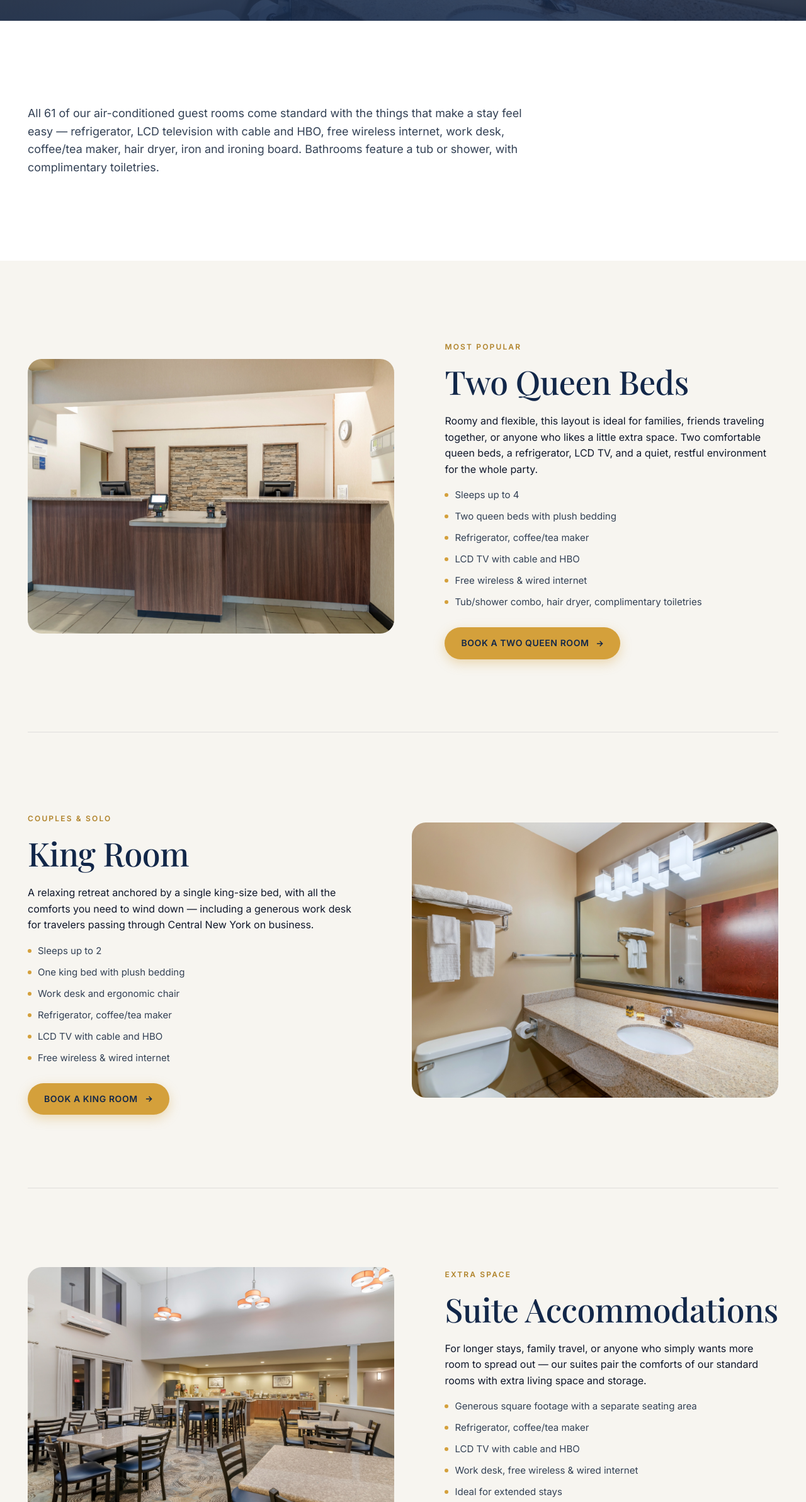
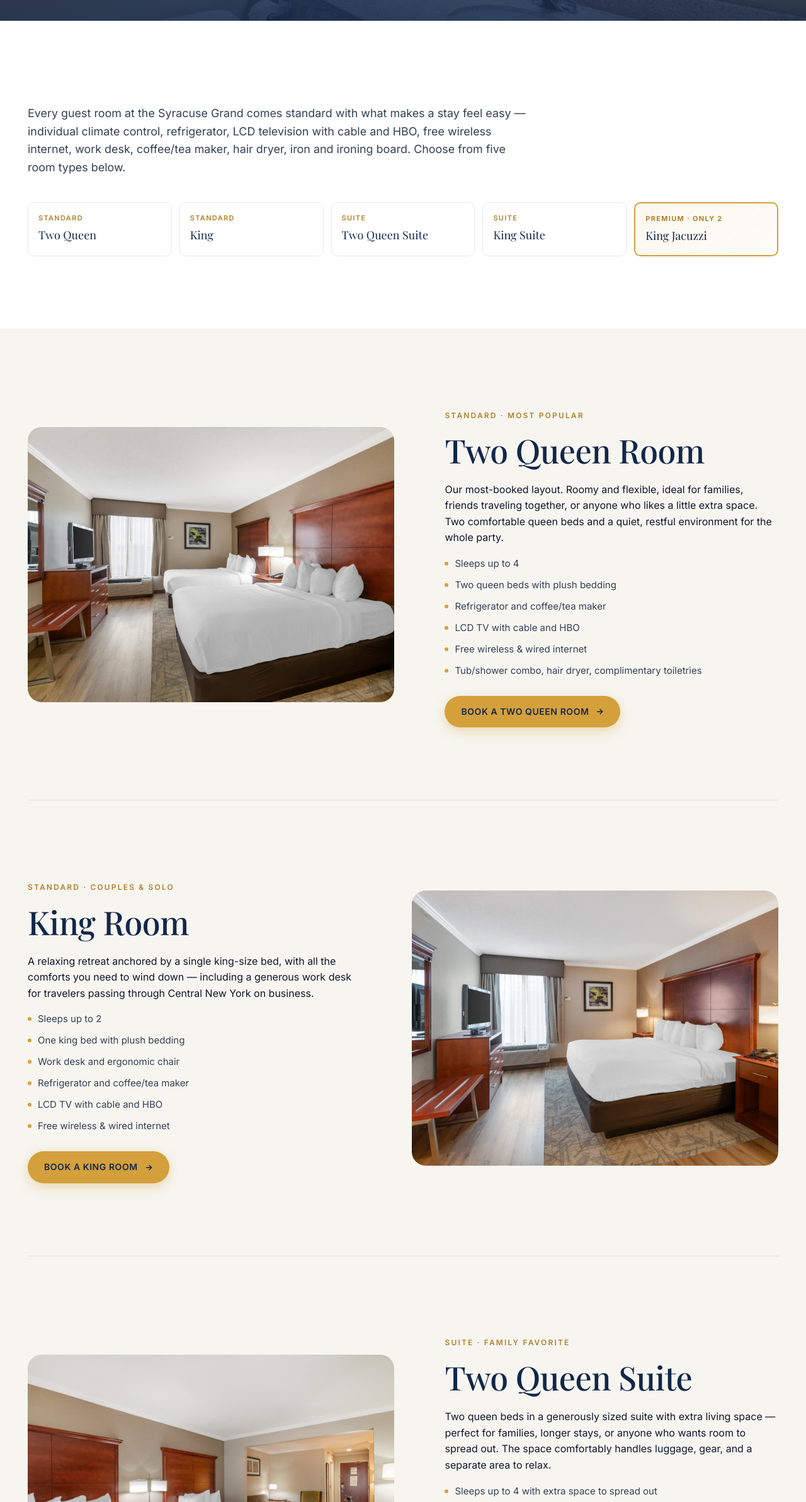
Before and after one commit to kayurp19/syracuse-grand, a plain HTML site: page rooms.html in a window 1280 px wide. Shown: the part 415-2800 px from the top of the page at 63% size. Drawn offline with nearby package versions, Linux system fonts and the light colour scheme; a web font is replaced by a local one.

Commit message:
Rooms: rebuild with 5 actual categories (2 Queen, King, suites, King Jacuzzi premium) + real room photos

```diff
--- a/rooms.html
+++ b/rooms.html
@@ -70,7 +70,31 @@
 
 <section class="section">
   <div class="container">
-    <p class="lead reveal" style="max-width: 70ch;">All 61 of our air-conditioned guest rooms come standard with the things that make a stay feel easy — refrigerator, LCD television with cable and HBO, free wireless internet, work desk, coffee/tea maker, hair dryer, iron and ironing board. Bathrooms feature a tub or shower, with complimentary toiletries.</p>
+    <p class="lead reveal" style="max-width: 70ch;">Every guest room at the Syracuse Grand comes standard with what makes a stay feel easy — individual climate control, refrigerator, LCD television with cable and HBO, free wireless internet, work desk, coffee/tea maker, hair dryer, iron and ironing board. Choose from five room types below.</p>
+
+    <!-- Quick room-type chooser -->
+    <div class="reveal" style="margin-top: 40px; display: grid; grid-template-columns: repeat(auto-fit, minmax(170px, 1fr)); gap: 12px;">
+      <a href="#two-queen" style="text-decoration:none; padding: 16px; border: 1px solid var(--line); border-radius: 10px; transition: background .2s, border-color .2s; display: block;" onmouseover="this.style.background='var(--bg-soft)'" onmouseout="this.style.background='transparent'">
+        <div style="font-size:11px; letter-spacing:.12em; color: var(--gold-deep); text-transform: uppercase; font-weight:600;">Standard</div>
+        <div style="font-family: var(--serif); color: var(--navy-deep); font-size: 18px; margin-top: 4px;">Two Queen</div>
+      </a>
+      <a href="#king" style="text-decoration:none; padding: 16px; border: 1px solid var(--line); border-radius: 10px; display: block;">
+        <div style="font-size:11px; letter-spacing:.12em; color: var(--gold-deep); text-transform: uppercase; font-weight:600;">Standard</div>
+        <div style="font-family: var(--serif); color: var(--navy-deep); font-size: 18px; margin-top: 4px;">King</div>
+      </a>
+      <a href="#two-queen-suite" style="text-decoration:none; padding: 16px; border: 1px solid var(--line); border-radius: 10px; display: block;">
+        <div style="font-size:11px; letter-spacing:.12em; color: var(--gold-deep); text-transform: uppercase; font-weight:600;">Suite</div>
+        <div style="font-family: var(--serif); color: var(--navy-deep); font-size: 18px; margin-top: 4px;">Two Queen Suite</div>
+      </a>
+      <a href="#king-suite" style="text-decoration:none; padding: 16px; border: 1px solid var(--line); border-radius: 10px; display: block;">
+        <div style="font-size:11px; letter-spacing:.12em; color: var(--gold-deep); text-transform: uppercase; font-weight:600;">Suite</div>
+        <div style="font-family: var(--serif); color: var(--navy-deep); font-size: 18px; margin-top: 4px;">King Suite</div>
+      </a>
+      <a href="#jacuzzi" style="text-decoration:none; padding: 16px; border: 2px solid var(--gold); border-radius: 10px; background: linear-gradient(135deg, rgba(212,160,59,.08), rgba(230,180,83,.04)); display: block;">
+        <div style="font-size:11px; letter-spacing:.12em; color: var(--gold-deep); text-transform: uppercase; font-weight:700;">Premium · Only 2</div>
+        <div style="font-family: var(--serif); color: var(--navy-deep); font-size: 18px; margin-top: 4px;">King Jacuzzi</div>
+      </a>
+    </div>
   </div>
 </section>
 
@@ -79,15 +103,15 @@
 
     <!-- Two Queen -->
     <article id="two-queen" class="split section reveal">
-      <div class="split__media"><img src="./assets/images/front-desk.jpg" alt="Welcoming hotel interior and front desk at Syracuse Grand" loading="lazy"/></div>
+      <div class="split__media"><img src="./assets/images/room-two-queen.jpg" alt="Two Queen guest room with two queen beds at Syracuse Grand hotel in Liverpool, NY" loading="lazy"/></div>
       <div>
-        <p class="eyebrow">Most Popular</p>
-        <h2 class="serif" style="margin: 16px 0 20px;">Two Queen Beds</h2>
-        <p>Roomy and flexible, this layout is ideal for families, friends traveling together, or anyone who likes a little extra space. Two comfortable queen beds, a refrigerator, LCD TV, and a quiet, restful environment for the whole party.</p>
+        <p class="eyebrow">Standard · Most Popular</p>
+        <h2 class="serif" style="margin: 16px 0 20px;">Two Queen Room</h2>
+        <p>Our most-booked layout. Roomy and flexible, ideal for families, friends traveling together, or anyone who likes a little extra space. Two comfortable queen beds and a quiet, restful environment for the whole party.</p>
         <ul class="spec-list">
           <li>Sleeps up to 4</li>
           <li>Two queen beds with plush bedding</li>
-          <li>Refrigerator, coffee/tea maker</li>
+          <li>Refrigerator and coffee/tea maker</li>
           <li>LCD TV with cable and HBO</li>
           <li>Free wireless &amp; wired internet</li>
           <li>Tub/shower combo, hair dryer, complimentary toiletries</li>
@@ -100,16 +124,16 @@
 
     <!-- King -->
     <article id="king" class="split split--reverse section reveal" style="border-top: 1px solid var(--line);">
-      <div class="split__media"><img src="./assets/images/bathroom.jpg" alt="Modern bathroom in a Syracuse Grand guest room" loading="lazy"/></div>
+      <div class="split__media"><img src="./assets/images/room-king.jpg" alt="King guest room with king bed and work desk at Syracuse Grand hotel" loading="lazy"/></div>
       <div>
-        <p class="eyebrow">Couples &amp; Solo</p>
+        <p class="eyebrow">Standard · Couples &amp; Solo</p>
         <h2 class="serif" style="margin: 16px 0 20px;">King Room</h2>
         <p>A relaxing retreat anchored by a single king-size bed, with all the comforts you need to wind down — including a generous work desk for travelers passing through Central New York on business.</p>
         <ul class="spec-list">
           <li>Sleeps up to 2</li>
           <li>One king bed with plush bedding</li>
           <li>Work desk and ergonomic chair</li>
-          <li>Refrigerator, coffee/tea maker</li>
+          <li>Refrigerator and coffee/tea maker</li>
           <li>LCD TV with cable and HBO</li>
           <li>Free wireless &amp; wired internet</li>
         </ul>
@@ -119,21 +143,67 @@
       </div>
     </article>
 
-    <!-- Suite -->
-    <article id="suite" class="split section reveal" style="border-top: 1px solid var(--line);">
-      <div class="split__media"><img src="./assets/images/breakfast.jpg" alt="Open, inviting breakfast area at Syracuse Grand" loading="lazy"/></div>
+    <!-- Two Queen Suite -->
+    <article id="two-queen-suite" class="split section reveal" style="border-top: 1px solid var(--line);">
+      <div class="split__media"><img src="./assets/images/room-two-queen-suite.jpg" alt="Spacious Two Queen Suite with two queen beds and sitting area at Syracuse Grand hotel" loading="lazy"/></div>
       <div>
-        <p class="eyebrow">Extra Space</p>
-        <h2 class="serif" style="margin: 16px 0 20px;">Suite Accommodations</h2>
-        <p>For longer stays, family travel, or anyone who simply wants more room to spread out — our suites pair the comforts of our standard rooms with extra living space and storage.</p>
+        <p class="eyebrow">Suite · Family Favorite</p>
+        <h2 class="serif" style="margin: 16px 0 20px;">Two Queen Suite</h2>
+        <p>Two queen beds in a generously sized suite with extra living space — perfect for families, longer stays, or anyone who wants room to spread out. The space comfortably handles luggage, gear, and a separate area to relax.</p>
         <ul class="spec-list">
-          <li>Generous square footage with a separate seating area</li>
-          <li>Refrigerator, coffee/tea maker</li>
+          <li>Sleeps up to 4 with extra space to spread out</li>
+          <li>Two queen beds with plush bedding</li>
+          <li>Separate seating area</li>
+          <li>Refrigerator and coffee/tea maker</li>
           <li>LCD TV with cable and HBO</li>
           <li>Work desk, free wireless &amp; wired internet</li>
-          <li>Ideal for extended stays</li>
         </ul>
-        <a class="btn btn--gold" data-booking href="#" style="margin-top: 28px;">Book a Suite
+        <a class="btn btn--gold" data-booking href="#" style="margin-top: 28px;">Book a Two Queen Suite
+          <svg class="arrow" width="14" height="14" viewBox="0 0 24 24" fill="none" stroke="currentColor" stroke-width="2.5"><path d="M5 12h14M13 5l7 7-7 7"/></svg>
+        </a>
+      </div>
+    </article>
+
+    <!-- King Suite -->
+    <article id="king-suite" class="split split--reverse section reveal" style="border-top: 1px solid var(--line);">
+      <div class="split__media"><img src="./assets/images/room-king-suite.jpg" alt="King Suite with king bed and separate sitting area at Syracuse Grand hotel" loading="lazy"/></div>
+      <div>
+        <p class="eyebrow">Suite · Business &amp; Extended Stay</p>
+        <h2 class="serif" style="margin: 16px 0 20px;">King Suite</h2>
+        <p>One king bed paired with a separate sitting area — the right pick when you want extra room to work, host a small meeting, or simply unwind in your own space at the end of the day.</p>
+        <ul class="spec-list">
+          <li>Sleeps up to 2 in extended comfort</li>
+          <li>One king bed with plush bedding</li>
+          <li>Separate sitting area with sofa</li>
+          <li>Work desk and ergonomic chair</li>
+          <li>Refrigerator and coffee/tea maker</li>
+          <li>LCD TV with cable and HBO, free Wi-Fi</li>
+        </ul>
+        <a class="btn btn--gold" data-booking href="#" style="margin-top: 28px;">Book a King Suite
+          <svg class="arrow" width="14" height="14" viewBox="0 0 24 24" fill="none" stroke="currentColor" stroke-width="2.5"><path d="M5 12h14M13 5l7 7-7 7"/></svg>
+        </a>
+      </div>
+    </article>
+
+    <!-- King Jacuzzi (premium) -->
+    <article id="jacuzzi" class="split section reveal" style="border-top: 1px solid var(--line); position: relative;">
+      <div class="split__media" style="position: relative;">
+        <img src="./assets/images/room-king-jacuzzi.jpg" alt="King Jacuzzi room with king bed and in-room two-person jacuzzi tub at Syracuse Grand hotel" loading="lazy"/>
+        <div style="position: absolute; top: 16px; left: 16px; background: var(--gold); color: var(--navy-deep); padding: 8px 14px; border-radius: 999px; font-size: 11px; font-weight: 700; letter-spacing: 0.14em; text-transform: uppercase;">Only 2 in the hotel</div>
+      </div>
+      <div>
+        <p class="eyebrow" style="color: var(--gold-deep);">Premium · Romantic Getaway</p>
+        <h2 class="serif" style="margin: 16px 0 20px;">King Jacuzzi Room</h2>
+        <p>Our two most-requested rooms. A king bed paired with an in-room two-person jacuzzi tub — ideal for anniversaries, birthdays, honeymoons, and special weekends in Central New York. Reserve early; with only two of these in the hotel, they go quickly on weekends.</p>
+        <ul class="spec-list">
+          <li>Sleeps up to 2</li>
+          <li>One king bed with plush bedding</li>
+          <li><strong>In-room two-person jacuzzi tub</strong></li>
+          <li>Refrigerator and coffee/tea maker</li>
+          <li>LCD TV with cable and HBO</li>
+          <li>Free wireless &amp; wired internet</li>
+        </ul>
+        <a class="btn btn--gold" data-booking href="#" style="margin-top: 28px;">Reserve a King Jacuzzi
           <svg class="arrow" width="14" height="14" viewBox="0 0 24 24" fill="none" stroke="currentColor" stroke-width="2.5"><path d="M5 12h14M13 5l7 7-7 7"/></svg>
         </a>
       </div>
```
Also changed, not shown: assets/images/room-king-jacuzzi.jpg (added), assets/images/room-king-suite-sitting.jpg (added), assets/images/room-king-suite.jpg (added), assets/images/room-king.jpg (added), assets/images/room-two-queen-suite-sitting.jpg (added), assets/images/room-two-queen-suite.jpg (added), assets/images/room-two-queen.jpg (added).
